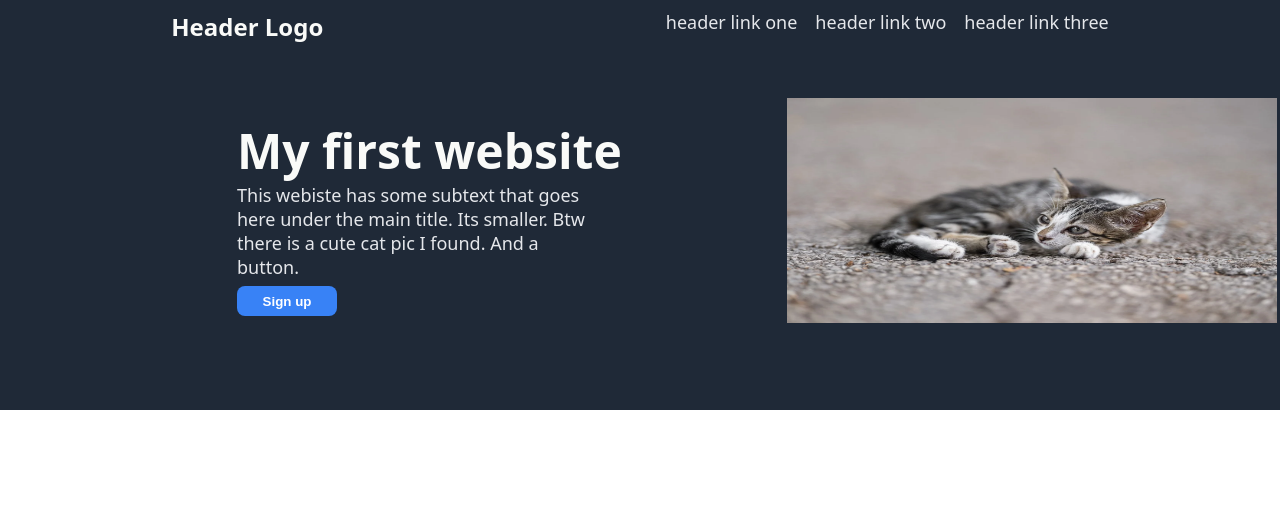
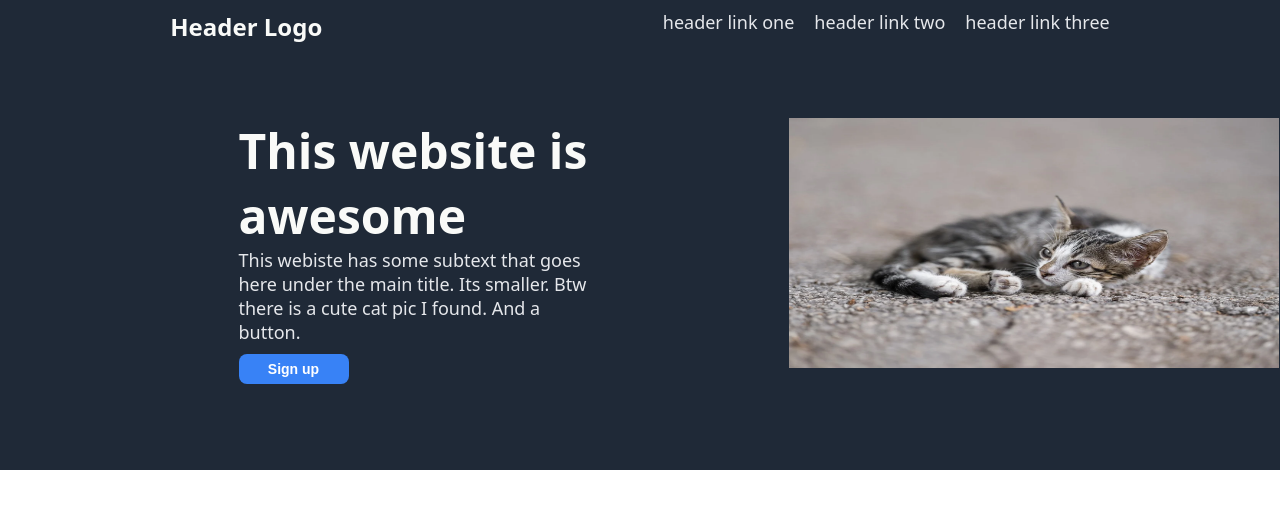
Before and after one commit to Dixon3o/Landing-page, a plain HTML site: page index.html in a window 1280 px wide. Shown: the top 508 px of the page. Drawn offline with Linux system fonts and the light colour scheme.

Commit message:
Adjust few things on first container

```diff
--- a/index.html
+++ b/index.html
@@ -19,7 +19,7 @@
             </div>
             <div class="afterheader">
                 <div class="paragraph">
-                    <p class="maintext">My first website</p>
+                    <p class="maintext">This website is awesome</p>
                     <p class="secondarytext">This webiste has some subtext that goes here under the main title. Its smaller. Btw there is a cute cat pic I found. And a button.</p>
                     <button class="b1">Sign up</button>
                 </div>
--- a/style.css
+++ b/style.css
@@ -9,7 +9,7 @@ body{
 }
 .firstsection{
     background: #1F2937;
-    height: 410px;
+    height: 470px;
 }
 .header{
     display: flex;
@@ -32,7 +32,7 @@ body{
 ul{
     font-size: 18px;
     display: flex;
-    gap: 18px;
+    gap: 20px;
 }
 li{
     list-style-type: none;
@@ -41,37 +41,37 @@ li{
 .paragraph{
     display: flex;
     flex-direction: column;
-    padding-left: 237px;
+    padding-left: 238.5px;
     padding-top: 75px;
 }
 .maintext{
     font-size: 48px;
     color: #f9faf8;
     font-weight: 900;
-    gap: 2px;
     width: 400px;
 }
 .secondarytext{
     font-size: 18px;
     color: #E5E7EB;
     width: 350px;
-    padding-bottom: 7px;
+    padding-bottom: 10px;
 }
 .b1{
     border-radius: 8px;
     border: none;
     color: white;
     background-color: #3882f6;
-    width: 100px;
+    width: 110px;
     height: 30px;
     flex-shrink: 0;
-    font-weight: 700;
+    font-weight: 600;
+    font-size: 14px;
 }
 .catimage{
-    height: 225px;
+    height: 250px;
     width: 490px;
     padding-left: 150px;
-    padding-top: 55px;
+    padding-top: 75px;
 }
 .afterheader{
     display: flex;
```
